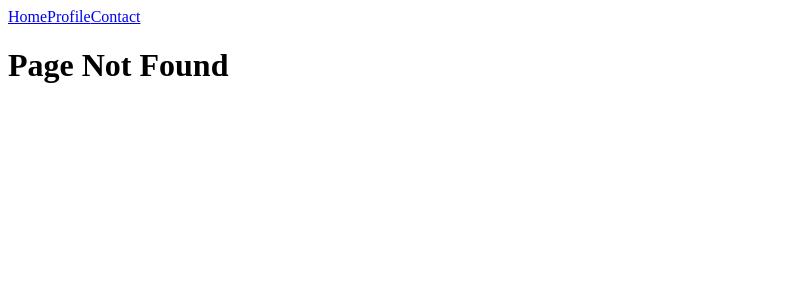
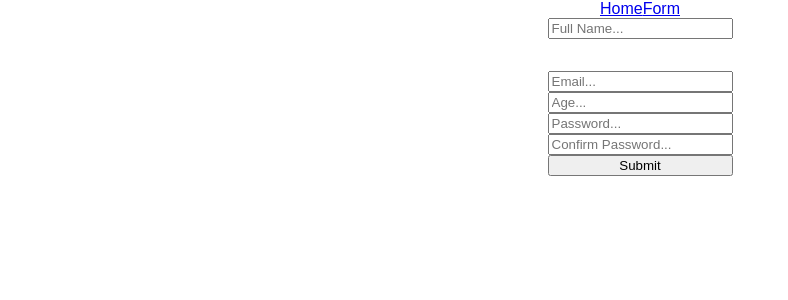
Before and after one commit to nandobrain/react-practice-3, a React (Create React App) app: page /form in a window 1280 px wide. Before the commit this address had no page. Shown: the top 300 px of the page, without its empty margins (0-788 px from the left). Built offline with nearby package versions, Linux system fonts and the light colour scheme.

Commit message:
custom hook ex

```diff
--- a/package.json
+++ b/package.json
@@ -3,6 +3,7 @@
   "version": "0.1.0",
   "private": true,
   "dependencies": {
+    "@hookform/resolvers": "^3.1.0",
     "@tanstack/react-query": "^4.29.12",
     "@testing-library/jest-dom": "^5.16.5",
     "@testing-library/react": "^13.4.0",
@@ -10,9 +11,11 @@
     "axios": "^1.4.0",
     "react": "^18.2.0",
     "react-dom": "^18.2.0",
+    "react-hook-form": "^7.44.3",
     "react-router-dom": "^6.11.2",
     "react-scripts": "5.0.1",
-    "web-vitals": "^2.1.4"
+    "web-vitals": "^2.1.4",
+    "yup": "^1.2.0"
   },
   "scripts": {
     "start": "react-scripts start",
--- a/src/App.css
+++ b/src/App.css
@@ -1,4 +1,4 @@
-/* .App {
+.App {
   display: flex;
   align-items: center;
   flex-direction: column;
@@ -12,84 +12,7 @@ body {
   padding: 0%;
 }
 
-.header {
-  flex: 30%;
-  background-color: tomato;
-  width: 100%;
-  display: flex;
-  justify-content: center;
-  align-items: center;
-}
-
-.header .inputContainer {
+form {
   display: flex;
   flex-direction: column;
 }
-
-.header input {
-  width: 200px;
-  height: 40px;
-  border: none;
-  border-bottom-left-radius: 8px;
-  border-top-left-radius: 8px;
-  padding-left: 10px;
-  font-size: 17px;
-  border: 1px solid grey;
-}
-
-.header button {
-  width: 70px;
-  height: 87px;
-  border: none;
-  border-bottom-right-radius: 8px;
-  border-top-right-radius: 8px;
-  padding-left: 10px;
-  cursor: pointer;
-}
-
-.todoList {
-  flex: 70%;
-  width: 100%;
-  display: flex;
-  align-items: center;
-  padding-top: 50px;
-  flex-direction: column;
-}
-
-.task {
-  width: 500px;
-  height: 50px;
-  display: flex;
-  color: white;
-  margin: 15px;
-}
-
-.task .content {
-  flex: 80%;
-  height: 100%;
-  display: flex;
-  justify-content: center;
-  align-items: center;
-}
-
-.task .content span {
-  display: grid;
-  place-items: center;
-  border: 1px solid white;
-  width: 100%;
-  height: 100%;
-  font-size: 18px;
-  border-right: none;
-  background-color: tomato;
-}
-
-.task button {
-  flex: 20%;
-  height: 100%;
-  border: none;
-  background-color: lightseagreen;
-  border-top-right-radius: 8px;
-  border-bottom-right-radius: 8px;
-  color: white;
-  cursor: pointer;
-} */
--- a/src/App.jsx
+++ b/src/App.jsx
@@ -6,6 +6,7 @@ import  Home  from "./Pages/Home";
 import Profile from './Pages/Profile';
 import Contact from './Pages/Contact';
 import Navbar from './Pages/Navbar';
+import Form from "./Pages/Form";
 import { QueryClient, QueryClientProvider } from "@tanstack/react-query"
 
 
@@ -25,10 +26,11 @@ function App() {
         <Router>
           <Navbar />
           <Routes>
-            <Route path="/" element={<Home />} />
-            <Route path="/Profile" element={<Profile />} />
+            {/* <Route path="/" element={<Home />} /> */}
+            <Route path="/form" element={<Form />} />
+            {/* <Route path="/Profile" element={<Profile />} />
             <Route path="/contact" element={<Contact />}/>
-            <Route path="*" element={<h1>Page Not Found</h1>} />
+            <Route path="*" element={<h1>Page Not Found</h1>} /> */}
           </Routes>
         </Router>
       </QueryClientProvider>
--- /dev/null
+++ b/src/Pages/Form.jsx
@@ -0,0 +1,35 @@
+import { useForm } from "react-hook-form";
+import { yupResolver } from '@hookform/resolvers/yup'
+import * as yup from 'yup';
+
+export default function Form() {
+
+
+    const schema = yup.object().shape({
+        fullName: yup.string().required("your Full Name is Required"),
+        email: yup.string().email().required(),
+        age: yup.number().positive().integer().min(18).required(),
+        password: yup.string().min(4).max(20).required(),
+        confirmPassword: yup.string().min().oneOf([yup.ref("password"), null]).required(),
+    })
+
+    const { register, handleSubmit, formState: {errors} } = useForm({
+        resolver: yupResolver(schema),
+    });
+
+    function onSubmit(data) {
+        console.log(data)
+    }
+
+    return (
+        <form onSubmit={handleSubmit(onSubmit)}>
+            <input type="text" placeholder="Full Name..." {...register("fullName")}/>
+            <p>{errors.fullName?.message}</p>
+            <input type="text" placeholder="Email..." {...register("Email")}/>
+            <input type="number" placeholder="Age..." {...register("Age")}/>
+            <input type="Password" placeholder="Password..." {...register("Password")}/>
+            <input type="Password" placeholder="Confirm Password..." {...register("Confirm Password")}/>
+            <input type="Submit"  />
+        </form>
+    )
+}
--- a/src/Pages/Navbar.jsx
+++ b/src/Pages/Navbar.jsx
@@ -5,8 +5,9 @@ export default function Navbar() {
         <div>
 
         <Link to="/">Home</Link>
-        <Link to="/profile">Profile</Link>
-        <Link to="/Contact">Contact</Link>
+        <Link to="/form">Form</Link>
+        {/* <Link to="/profile">Profile</Link>
+        <Link to="/Contact">Contact</Link> */}
       </div>
     )
 }
```
Also changed, not shown: 1 other file (tests, documents, lock files or other folders).
